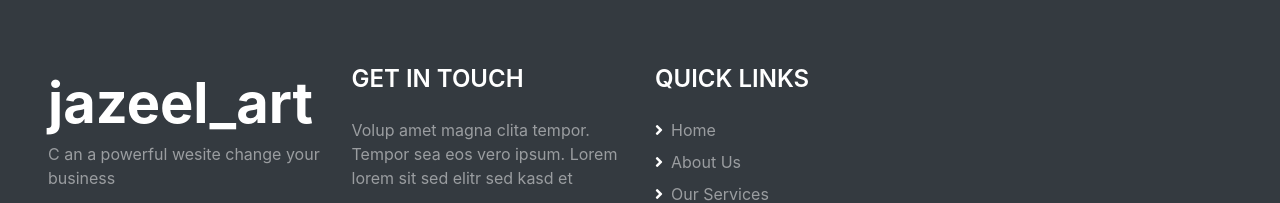
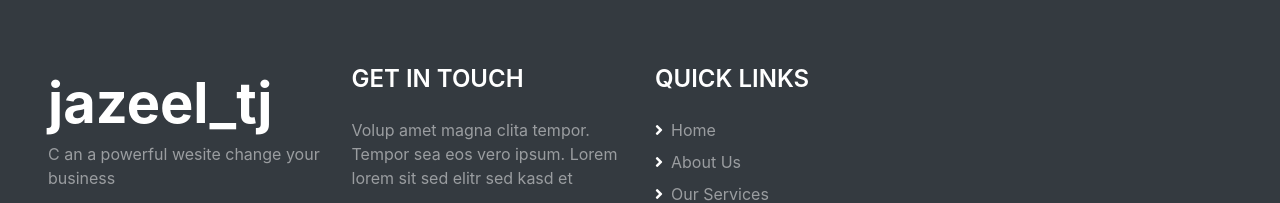
Before and after one commit to jaseel21/atr_web_designer, a plain HTML site: page index.html in a window 1280 px wide. Shown: the part 3246-3449 px from the top of the page. Drawn offline with nearby package versions, Linux system fonts and the light colour scheme.

Commit message:
Update index.html

```diff
--- a/index.html
+++ b/index.html
@@ -485,7 +485,7 @@
         <div class="row pt-5">
             <div class="col-lg-3 col-md-6 mb-5">
                 <a href="index.html" class="navbar-brand">
-                    <h1 class="m-0 mt-n2 text-white display-4">jazeel_art</h1>
+                    <h1 class="m-0 mt-n2 text-white display-4">jazeel_tj</h1>
                 </a>
                 <p>C an a powerful wesite change your business</p>
                 <h6 class="text-uppercase text-white py-2">Follow Us</h6>
```
